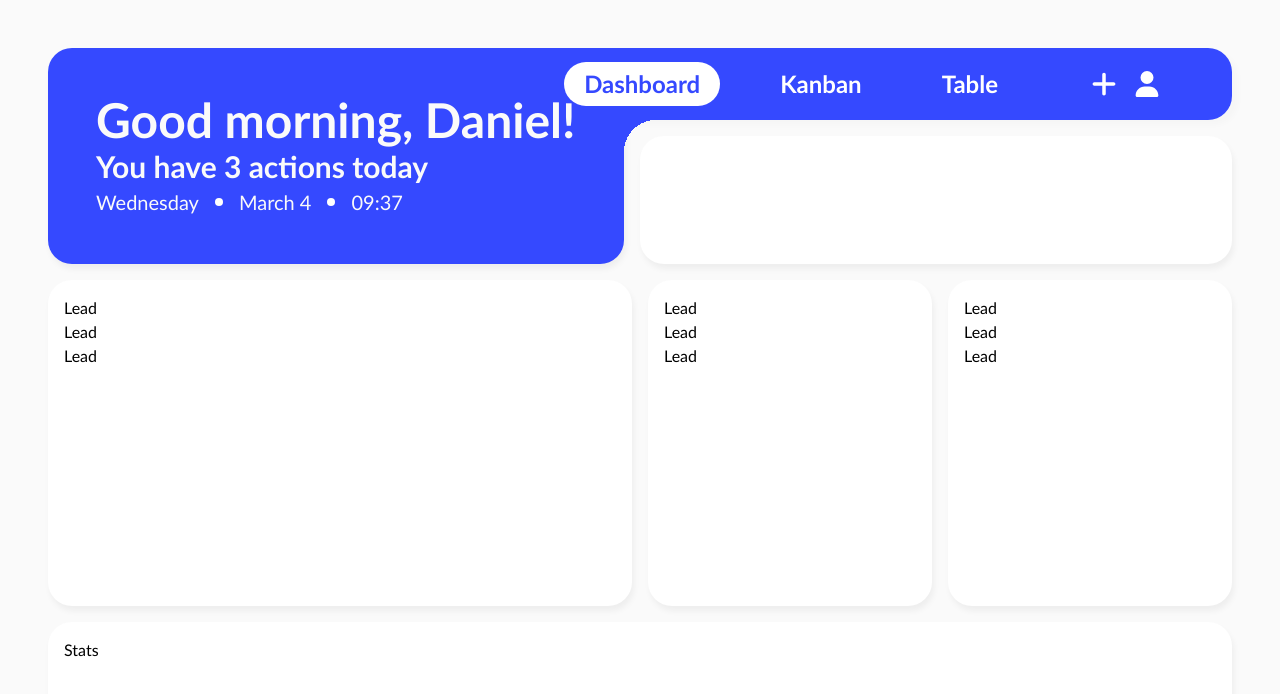
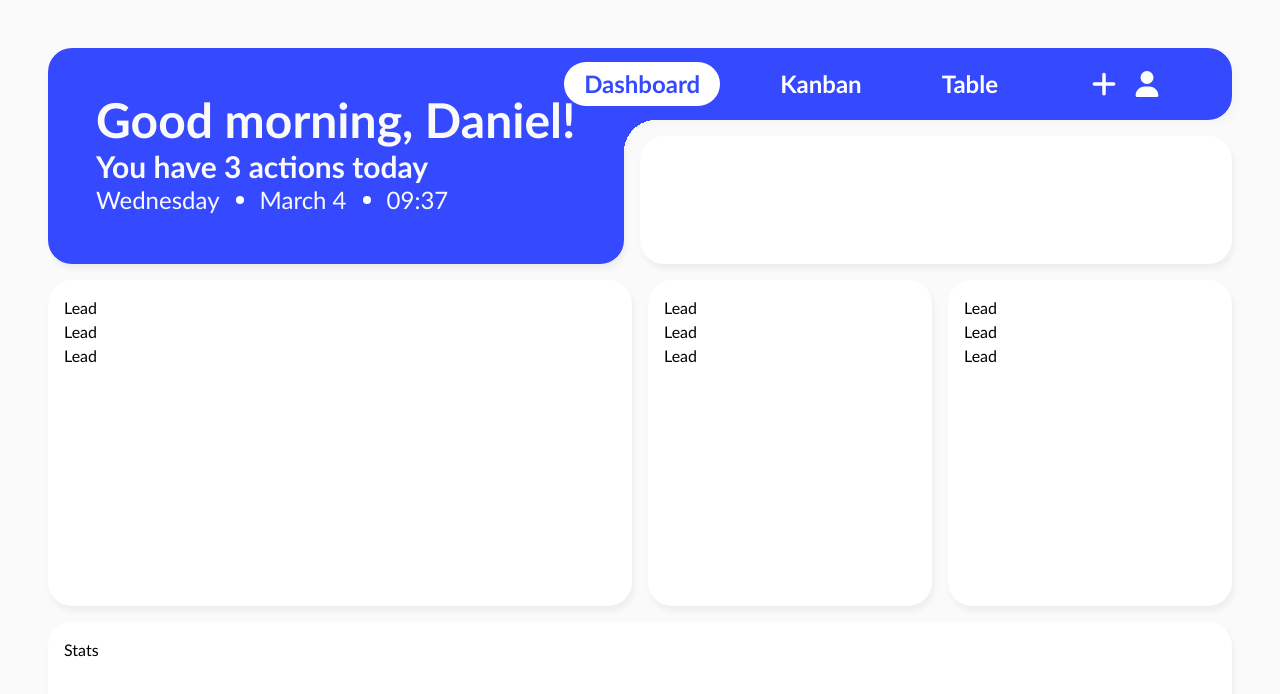
Before and after one commit to daniel-kadlec/Sway, a Next.js app: page /dashboard in a window 1280 px wide. Shown: the top 694 px of the page. Built offline with nearby package versions, Linux system fonts and the light colour scheme.

Commit message:
Fix: increase date element font size in navbar

```diff
--- a/app/components/navbar.tsx
+++ b/app/components/navbar.tsx
@@ -55,7 +55,7 @@ export default function Navbar(){
                 </h1>
                 <h2 className={'text-3xl font-bold mt-1'}>You have 3 actions today</h2>
 
-                <span className={'flex gap-4 items-center mt-1'}>
+                <span className={'flex gap-4 items-center'}>
                     <span className={'date-element'}>{weekday}</span>
                     <span className={'circle'}></span>
                     <span className={'date-element'}>{monthDay}</span>
--- a/app/globals.css
+++ b/app/globals.css
@@ -63,5 +63,5 @@
     @apply w-2 h-2 rounded-full bg-white;
 }
 .date-element{
-    @apply text-shadow-white text-xl;
+    @apply text-shadow-white text-2xl;
 }
```
